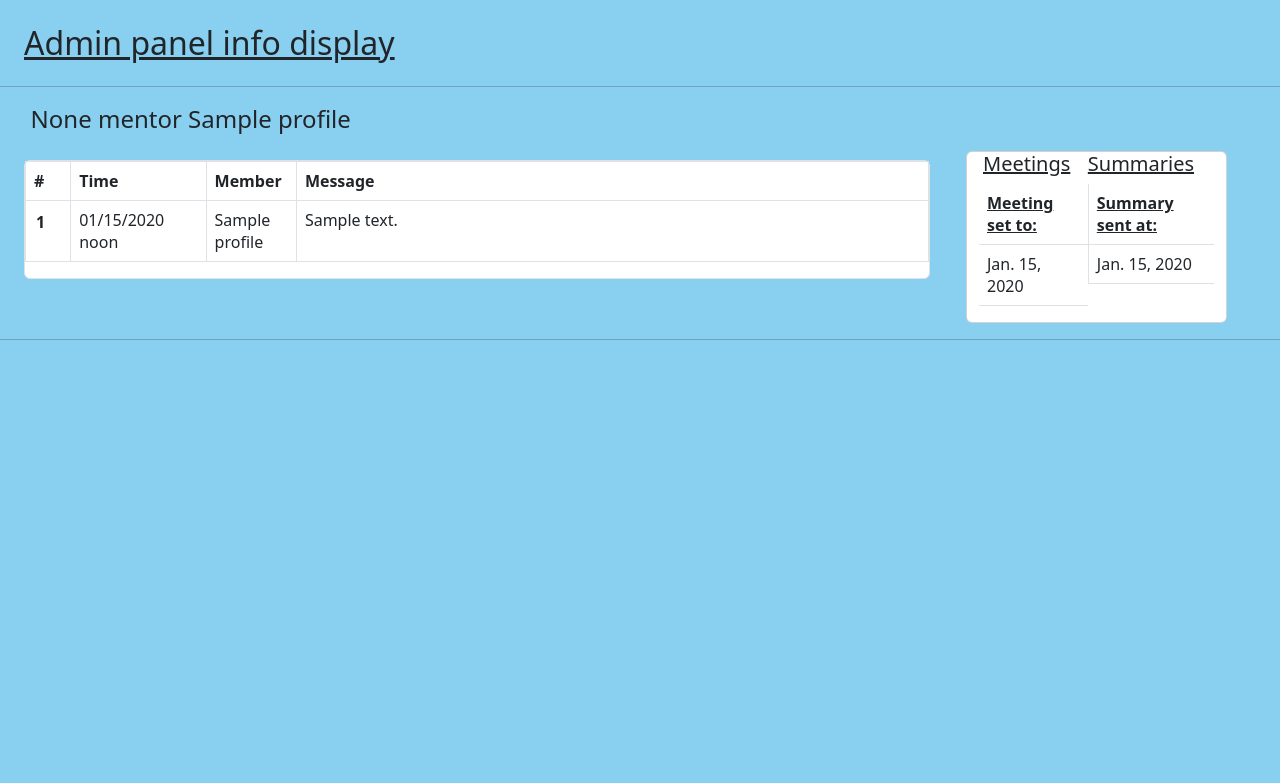
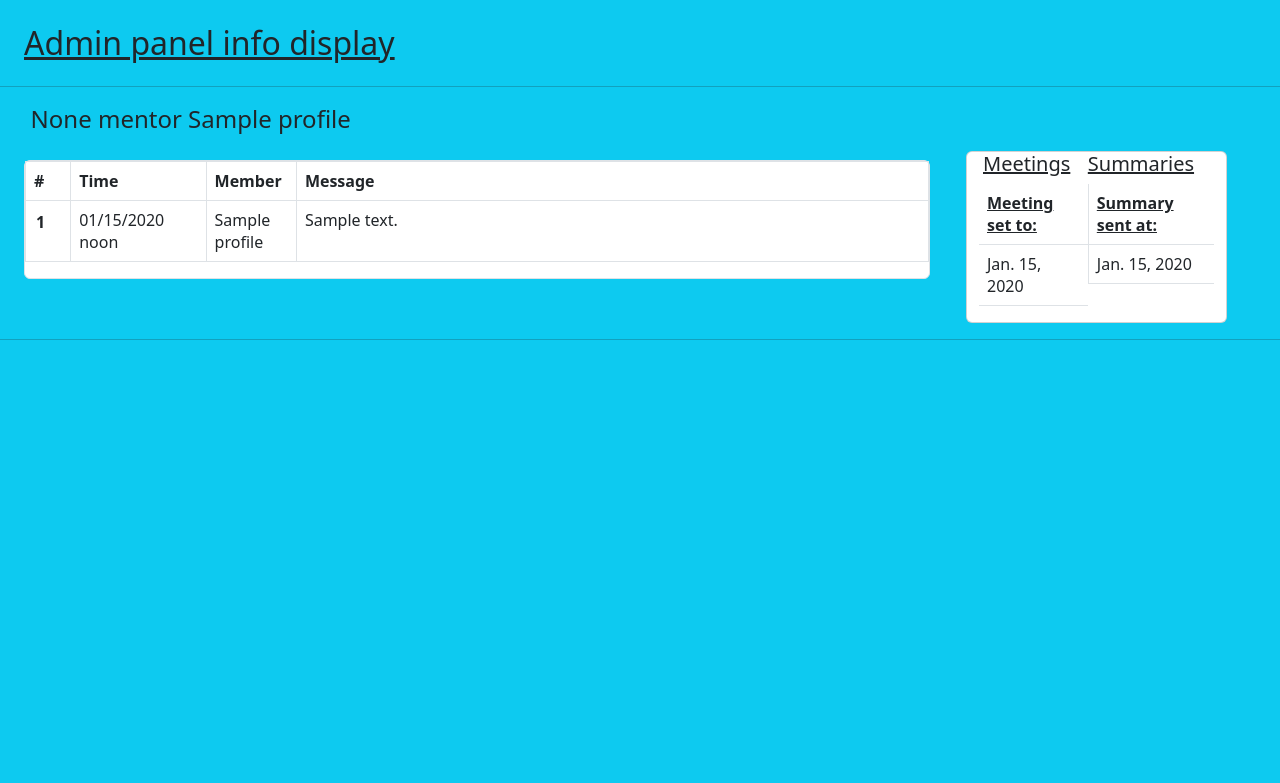
Before and after one commit to orhalimi/dojo-discord-bot, a Django app: page / in a window 1280 px wide. Shown: the top 783 px of the page. Run offline with Django 4.2, Linux system fonts and the light colour scheme; data comes from the database, SQL or seed files in the repository; tables that the repository leaves empty hold one stand-in row (values such as "Sample post").

Commit message:
change bg color

```diff
--- a/webapp/templates/dashboard.html
+++ b/webapp/templates/dashboard.html
@@ -4,7 +4,7 @@
 
 
 <h2 class="mx-4 text-decoration-underline my-4">Admin panel info display</h2>
-<body>
+<body class="bg-info">
 <hr>
     {% for r in rooms %}
     <div class="room-container">
```
